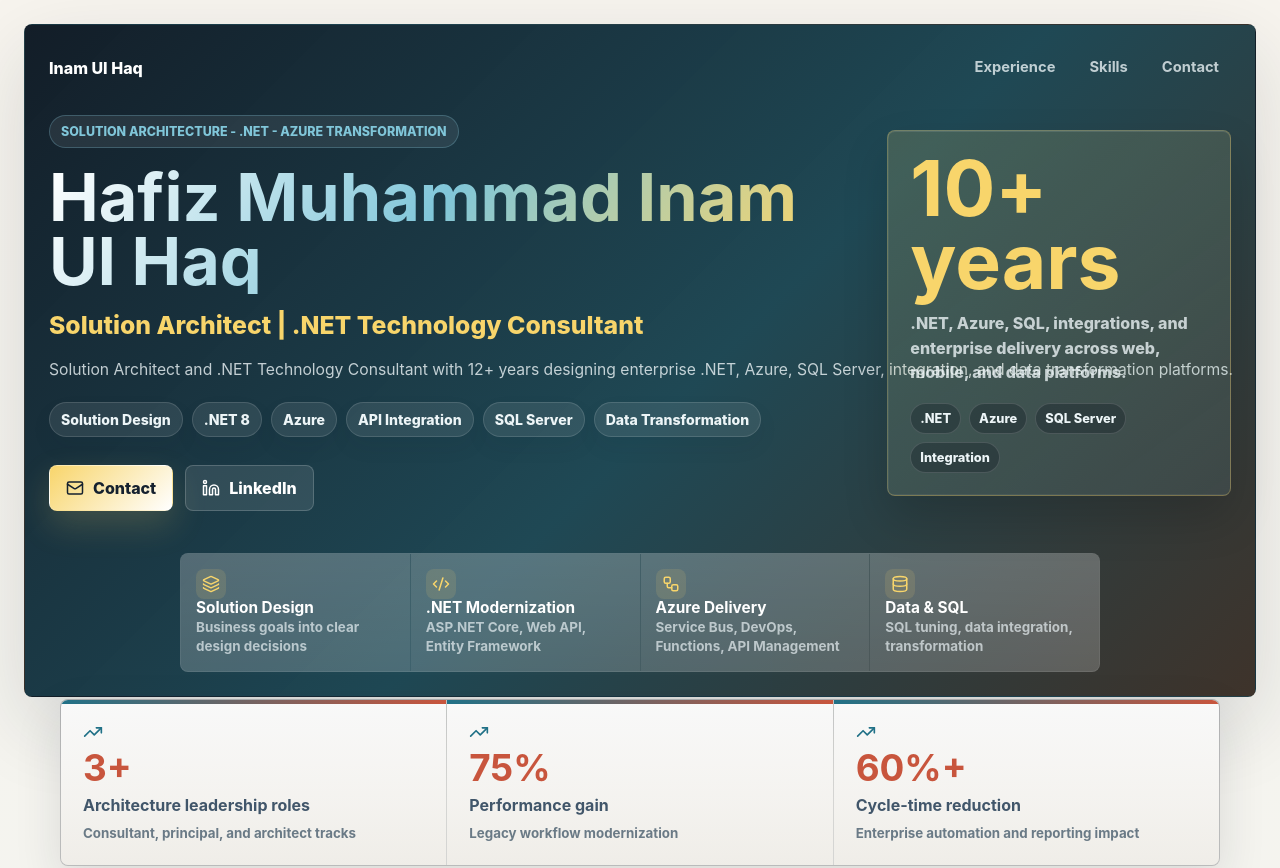
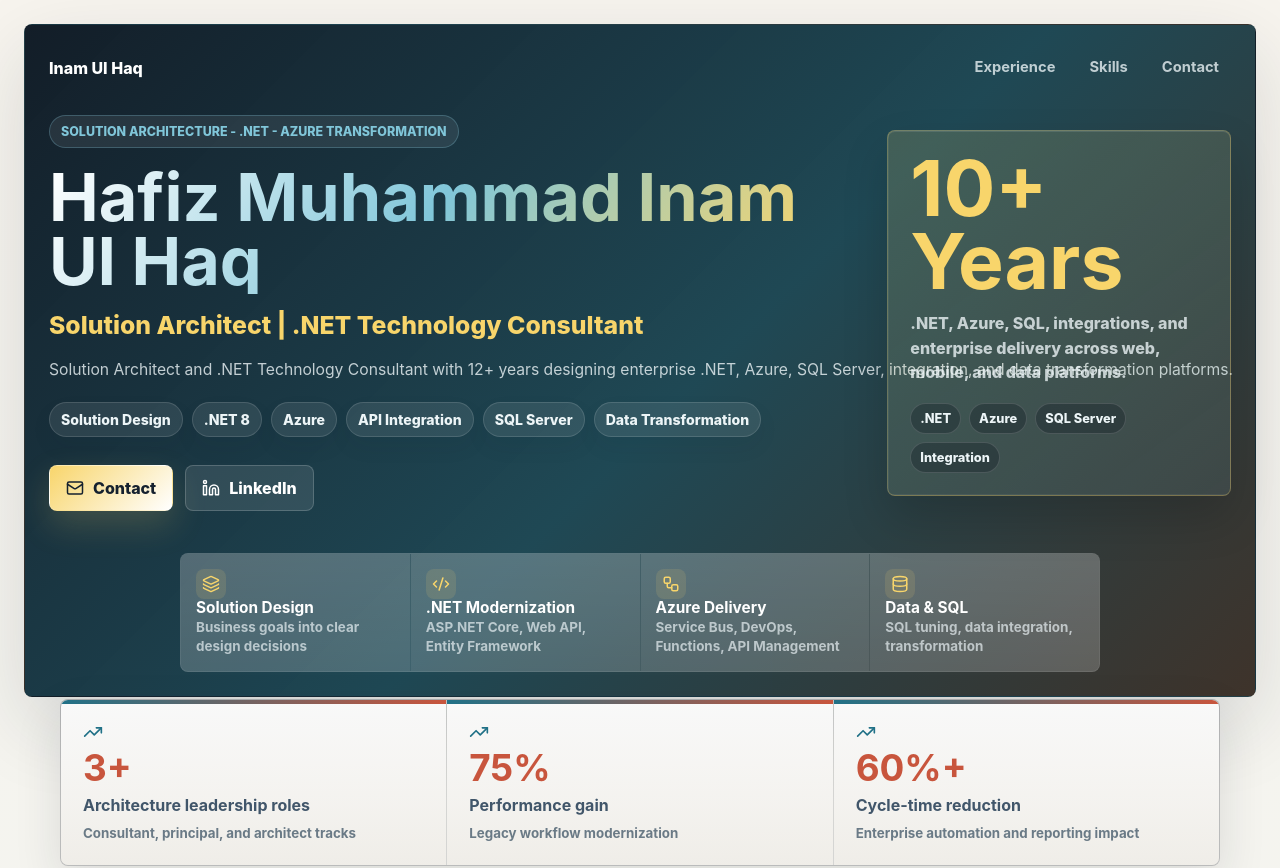
Before and after one commit to inamgcu/portfolio, a React (Vite) app: page / in a window 1280 px wide. Shown: the top 868 px of the page. Built offline with nearby package versions, Linux system fonts and the light colour scheme.

Commit message:
Update experience label casing

```diff
--- a/src/main.jsx
+++ b/src/main.jsx
@@ -326,7 +326,7 @@ function App() {
               </div>
             </div>
             <aside className="experience-canvas" aria-label="Experience highlight">
-              <strong>10+ years</strong>
+              <strong>10+ Years</strong>
               <p>.NET, Azure, SQL, integrations, and enterprise delivery across web, mobile, and data platforms.</p>
               <div className="canvas-stack" aria-label="Experience areas">
                 <span>.NET</span>
```
